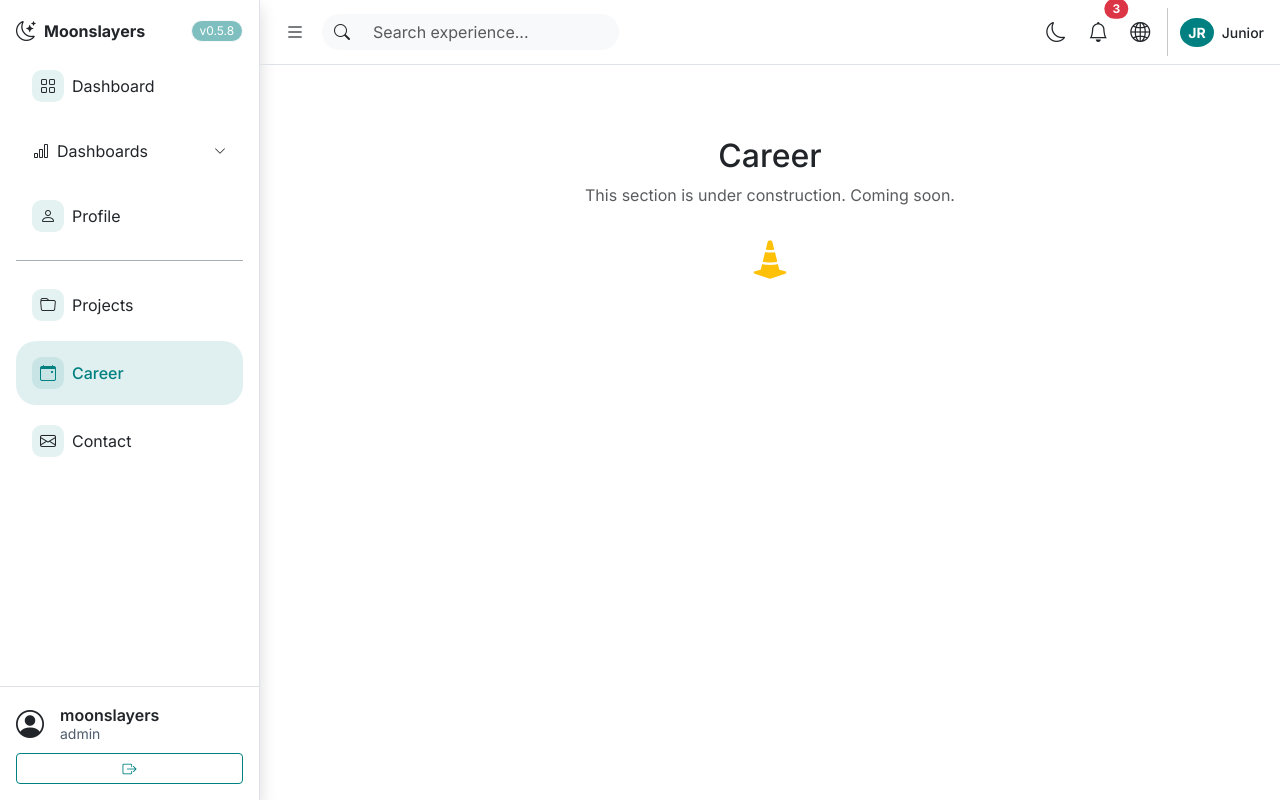
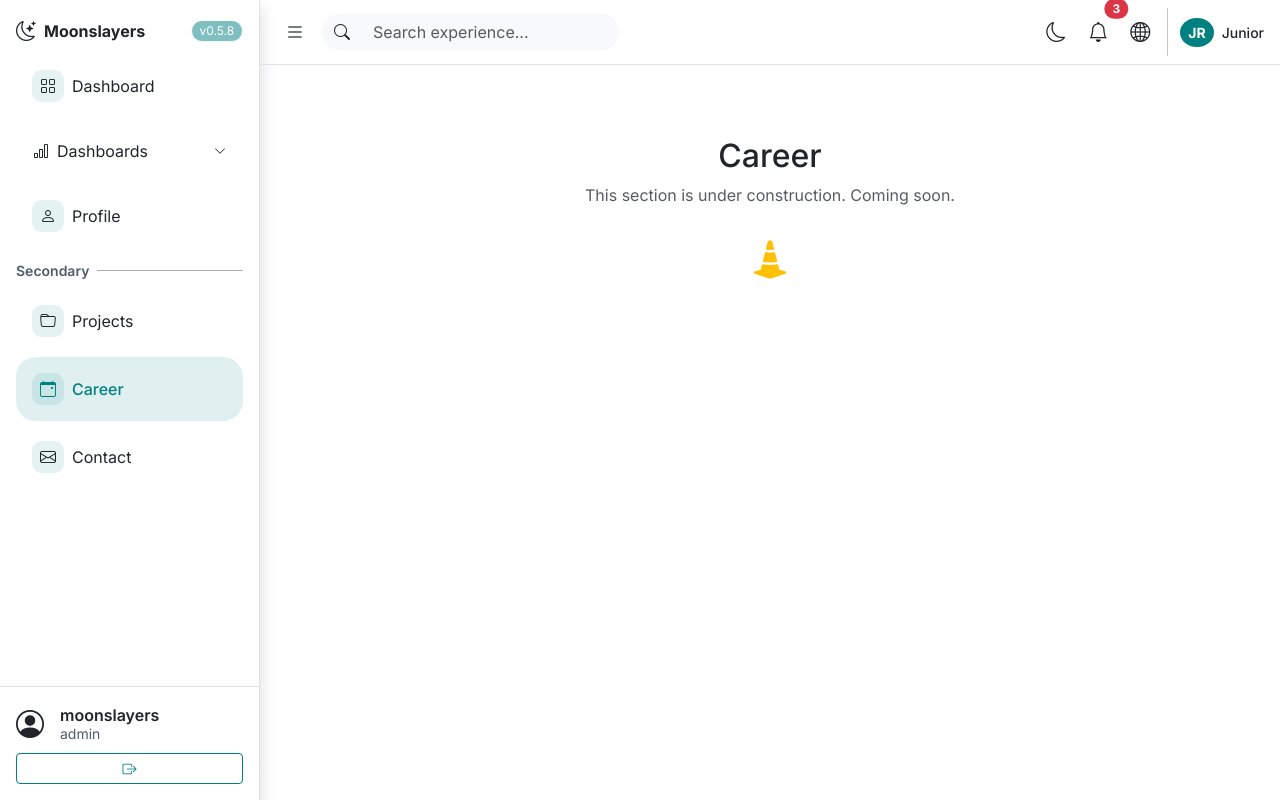
Before and after one commit to moonslayers/moonslayers, an Angular app: page /#/career in a window 1280 px wide. Built offline with nearby package versions, Linux system fonts and the light colour scheme.

Commit message:
close on lost focus

```diff
--- a/src/app/layout/sidebar/sidebar.component.html
+++ b/src/app/layout/sidebar/sidebar.component.html
@@ -10,23 +10,22 @@
 
   <!-- Scrollable navigation -->
   <nav class="d-flex flex-column gap-1 overflow-auto flex-grow-1 px-3 pb-3">
-    <!-- MAIN SECTION -->
+    @for (section of sections(); track section.name; let first = $first) {
+    <!-- Section header (skipped for the first section "main") -->
+    @if (!first) {
+    <div class="d-flex align-items-center gap-2 mt-2 mb-1">
+      <span class="small fw-semibold text-secondary text-nowrap">{{ toTitleCase(section.name) }}</span>
+      <hr class="flex-grow-1 my-0 text-secondary opacity-50">
+    </div>
+    }
+
+    <!-- Section items -->
     <div class="d-flex flex-column gap-1">
-      @for (item of mainMenuItems(); track item.route || $index) {
+      @for (item of section.items; track item.route || $index) {
       <ng-container *ngTemplateOutlet="menuRecursion; context: { $implicit: item, depth: 0 }" />
       }
     </div>
-
-    @if (secondaryMenuItems().length > 0) {
-    <hr class="my-2 text-secondary opacity-50">
     }
-
-    <!-- SECONDARY SECTION -->
-    <div class="d-flex flex-column gap-1">
-      @for (item of secondaryMenuItems(); track item.route || $index) {
-      <ng-container *ngTemplateOutlet="menuRecursion; context: { $implicit: item, depth: 0 }" />
-      }
-    </div>
   </nav>
 
   <!-- Profile Footer -->
@@ -59,7 +58,8 @@
     <!-- Expandable parent item -->
     <button type="button"
       class="sidebar-item btn btn-link text-decoration-none text-body d-flex align-items-center gap-2 rounded text-start w-100"
-      [class.p-3]="depth === 0" [class.p-2]="depth > 0" [class.small]="depth > 0" (click)="toggleSubMenu(item, depth)">
+      [class.p-3]="depth === 0" [class.p-2]="depth > 0" [class.small]="depth > 0"
+      [class.active]="isSubMenuOpen(item, depth)" (click)="toggleSubMenu(item, depth)">
       @if (depth === 0) {
       <i [class]="item.icon" class="text-center flex-shrink-0"></i>
       } @else {
--- a/src/app/layout/sidebar/sidebar.component.ts
+++ b/src/app/layout/sidebar/sidebar.component.ts
@@ -1,6 +1,8 @@
-import { Component, ChangeDetectionStrategy, signal, inject, computed } from '@angular/core';
-import { RouterLink, RouterLinkActive } from '@angular/router';
+import { Component, ChangeDetectionStrategy, signal, inject, computed, afterNextRender } from '@angular/core';
+import { Router, RouterLink, RouterLinkActive, NavigationEnd } from '@angular/router';
 import { NgTemplateOutlet } from '@angular/common';
+import { filter } from 'rxjs';
+import { takeUntilDestroyed } from '@angular/core/rxjs-interop';
 import { SidebarService } from '../../core/services/sidebar.service';
 import { TranslationService } from '../../core/services/translation.service';
 
@@ -9,7 +11,7 @@ interface SidebarItemConfig {
   icon: string;
   route?: string;
   children?: SidebarItemConfig[];
-  section: 'main' | 'secondary';
+  section: string;
 }
 
 interface SidebarItem {
@@ -17,7 +19,12 @@ interface SidebarItem {
   icon: string;
   route?: string;
   children?: SidebarItem[];
-  section: 'main' | 'secondary';
+  section: string;
+}
+
+interface SidebarSection {
+  name: string;
+  items: SidebarItem[];
 }
 
 @Component({
@@ -32,6 +39,7 @@ interface SidebarItem {
 })
 export class SidebarComponent {
   protected sidebarService = inject(SidebarService);
+  private readonly router = inject(Router);
   private readonly translationService = inject(TranslationService);
   protected readonly t = this.translationService.t;
 
@@ -54,13 +62,24 @@ export class SidebarComponent {
     { labelKey: 'sidebar.contacto', icon: 'bi-envelope', route: '/contact', section: 'secondary' },
   ];
 
-  protected readonly mainMenuItems = computed<SidebarItem[]>(() =>
-    this.resolveItems(this.menuConfig.filter(i => i.section === 'main'))
-  );
+  protected readonly sections = computed<SidebarSection[]>(() => {
+    const items = this.resolveItems(this.menuConfig);
+    const sectionOrder: string[] = [];
+    const sectionMap = new Map<string, SidebarItem[]>();
 
-  protected readonly secondaryMenuItems = computed<SidebarItem[]>(() =>
-    this.resolveItems(this.menuConfig.filter(i => i.section === 'secondary'))
-  );
+    for (const item of items) {
+      if (!sectionMap.has(item.section)) {
+        sectionMap.set(item.section, []);
+        sectionOrder.push(item.section);
+      }
+      sectionMap.get(item.section)!.push(item);
+    }
+
+    return sectionOrder.map(name => ({
+      name,
+      items: sectionMap.get(name)!
+    }));
+  });
 
   private openSubMenus = signal<Set<string>>(new Set());
 
@@ -92,6 +111,56 @@ export class SidebarComponent {
     return this.openSubMenus().has(`${depth}-${item.label}`);
   }
 
+  protected toTitleCase(str: string): string {
+    return str.charAt(0).toUpperCase() + str.slice(1);
+  }
+
+  private autoOpenSubMenusForActiveRoute(): void {
+    const currentSections = this.sections();
+    this.openSubMenus.update(set => {
+      const next = new Set(set);
+      for (const section of currentSections) {
+        this.markActiveInItems(section.items, 0, next);
+      }
+      return next;
+    });
+  }
+
+  private markActiveInItems(items: SidebarItem[], depth: number, set: Set<string>): boolean {
+    let hasActive = false;
+    for (const item of items) {
+      if (item.route && this.router.isActive(item.route, {
+        paths: 'subset',
+        queryParams: 'ignored',
+        fragment: 'ignored',
+        matrixParams: 'ignored'
+      })) {
+        hasActive = true;
+      }
+      if (item.children) {
+        const childHasActive = this.markActiveInItems(item.children, depth + 1, set);
+        if (childHasActive) {
+          set.add(`${depth}-${item.label}`);
+          hasActive = true;
+        }
+      }
+    }
+    return hasActive;
+  }
+
+  constructor() {
+    afterNextRender(() => {
+      this.autoOpenSubMenusForActiveRoute();
+    });
+
+    this.router.events.pipe(
+      filter(event => event instanceof NavigationEnd),
+      takeUntilDestroyed()
+    ).subscribe(() => {
+      this.autoOpenSubMenusForActiveRoute();
+    });
+  }
+
   protected logout(): void {
     // Placeholder: en una app real aquí se llamaría al auth service
     console.log('Logout clicked');
--- a/src/app/layout/topbar/topbar.component.html
+++ b/src/app/layout/topbar/topbar.component.html
@@ -1,6 +1,7 @@
 <header class="d-flex align-items-center justify-content-between px-2 px-md-3 border-bottom py-2">
   <div class="d-flex align-items-center gap-1 gap-md-2">
-      <button class="btn btn-link p-1 p-md-2 text-body" (click)="sidebarService.toggle()" [attr.aria-label]="t()['aria.toggleSidebar']">
+    <button class="btn btn-link p-1 p-md-2 text-body" (click)="sidebarService.toggle()"
+      [attr.aria-label]="t()['aria.toggleSidebar']">
       <i class="bi-list fs-5"></i>
     </button>
 
@@ -17,7 +18,7 @@
   <div class="d-flex align-items-center gap-0 gap-md-1">
 
     <!-- Search: Mobile (icon with dropdown) -->
-    <div class="d-md-none position-relative">
+    <div #dropdownContainer class="d-md-none position-relative">
       <button class="btn btn-link p-1 p-md-2 text-body" (click)="toggleSearch()" [attr.aria-label]="t()['aria.search']">
         <i class="bi-search fs-5"></i>
       </button>
@@ -35,12 +36,13 @@
       }
     </div>
 
-    <button class="btn btn-link p-1 p-md-2 text-body" (click)="themeService.toggleTheme()" [attr.aria-label]="t()['aria.theme']">
+    <button class="btn btn-link p-1 p-md-2 text-body" (click)="themeService.toggleTheme()"
+      [attr.aria-label]="t()['aria.theme']">
       <i [class]="themeService.themeIcon()" class="fs-5"></i>
     </button>
 
     <!-- Notifications dropdown -->
-    <div class="position-relative">
+    <div #dropdownContainer class="position-relative">
       <button class="btn btn-link p-1 p-md-2 text-body position-relative" (click)="toggleNotifications()"
         [attr.aria-label]="t()['aria.notifications']">
         <i class="bi-bell fs-5"></i>
@@ -61,8 +63,9 @@
     </div>
 
     <!-- Language dropdown -->
-    <div class="position-relative">
-      <button class="btn btn-link p-1 p-md-2 text-body" (click)="toggleLanguage()" [attr.aria-label]="t()['aria.language']">
+    <div #dropdownContainer class="position-relative">
+      <button class="btn btn-link p-1 p-md-2 text-body" (click)="toggleLanguage()"
+        [attr.aria-label]="t()['aria.language']">
         <i class="bi-globe2 fs-5"></i>
       </button>
       @if (languageOpen()) {
--- a/src/app/layout/topbar/topbar.component.ts
+++ b/src/app/layout/topbar/topbar.component.ts
@@ -1,4 +1,4 @@
-import { Component, ChangeDetectionStrategy, inject, signal, computed } from '@angular/core';
+import { Component, ChangeDetectionStrategy, inject, signal, computed, ViewChildren, ElementRef, QueryList } from '@angular/core';
 import { Router, NavigationEnd } from '@angular/router';
 import { filter } from 'rxjs/operators';
 import { takeUntilDestroyed } from '@angular/core/rxjs-interop';
@@ -14,12 +14,18 @@ import type { Language } from '../../types/translation-keys';
   templateUrl: './topbar.component.html',
   styleUrl: './topbar.component.scss',
   changeDetection: ChangeDetectionStrategy.OnPush,
+  host: {
+    '(document:click)': 'onDocumentClick($event)'
+  }
 })
 export class TopbarComponent {
   protected readonly sidebarService = inject(SidebarService);
   protected readonly themeService = inject(ThemeService);
   private readonly translationService = inject(TranslationService);
   private readonly router = inject(Router);
+
+  @ViewChildren('dropdownContainer', { read: ElementRef })
+  protected dropdownContainers!: QueryList<ElementRef<HTMLElement>>;
 
   protected readonly t = this.translationService.t;
   protected readonly currentLang = this.translationService.currentLang;
@@ -71,4 +77,16 @@ export class TopbarComponent {
     this.translationService.switchLanguage(lang as Language);
     this.languageOpen.set(false);
   }
+
+  protected onDocumentClick(event: MouseEvent): void {
+    const target = event.target as Node;
+    const isInside = this.dropdownContainers?.toArray().some(
+      ref => ref.nativeElement.contains(target)
+    );
+    if (!isInside) {
+      this.searchOpen.set(false);
+      this.notificationsOpen.set(false);
+      this.languageOpen.set(false);
+    }
+  }
 }
```
